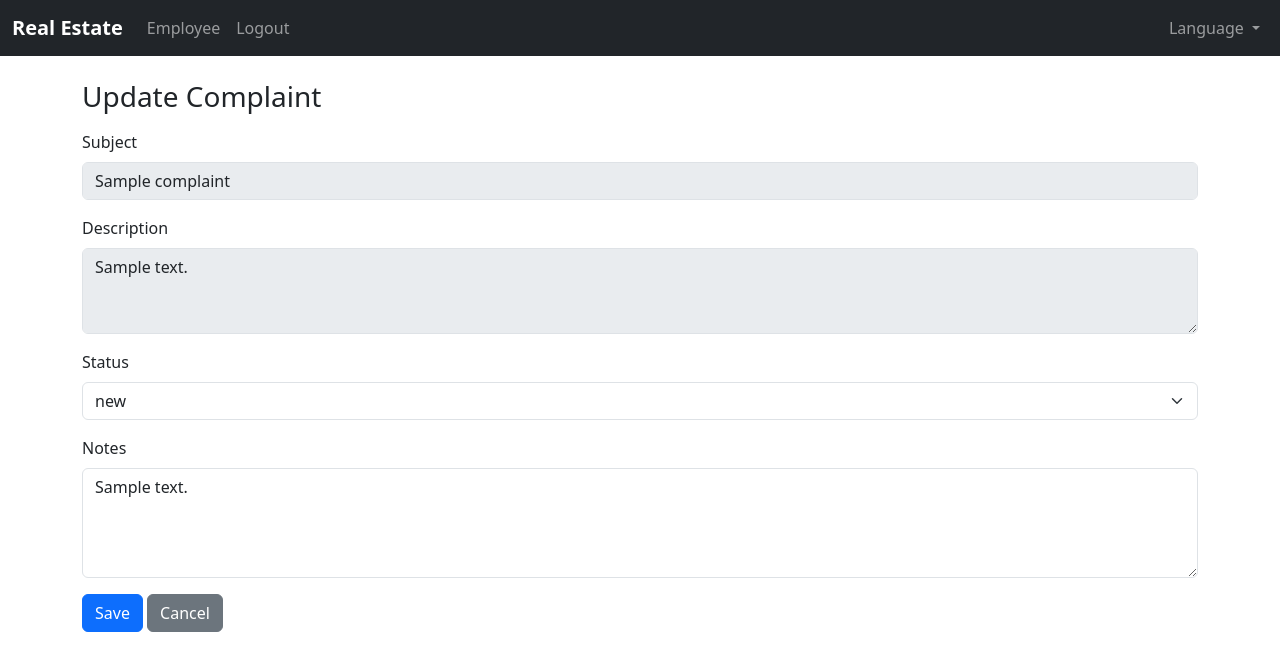
After one commit to realestatefuad1997-afk/realestate, a Flask app: page /employee/complaints/1/update in a window 1280 px wide. The commit adds this page. Shown: the top 671 px of the page. Run offline with Flask 3, Linux system fonts and the light colour scheme; a user stored in the database is signed in; tables that the repository leaves empty hold one stand-in row (values such as "Sample post"); parts of the project's set-up code (start-up, migrations or seed data) failed here and were passed over.

Commit message:
feat: Add notes and update functionality for maintenance and complaints (#27)
Co-authored-by: Cursor Agent <cursoragent@cursor.com>

```diff
--- a/app/employee/routes.py
+++ b/app/employee/routes.py
@@ -161,3 +161,45 @@ def contracts_create():
     properties = Property.query.all()
     tenants = User.query.filter_by(role="tenant").all()
     return render_template("employee/contract_form.html", properties=properties, tenants=tenants)
+
+
+@employee_bp.route("/maintenance/<int:req_id>/update", methods=["GET", "POST"])
+@login_required
+@employee_required
+def maintenance_update(req_id: int):
+    m = MaintenanceRequest.query.get_or_404(req_id)
+    if request.method == "POST":
+        status = (request.form.get("status") or "").strip()
+        notes = request.form.get("notes")
+        allowed_statuses = {"new", "in_progress", "resolved", "closed"}
+        if status and status not in allowed_statuses:
+            flash(_("Invalid status"), "danger")
+            return redirect(url_for("employee.maintenance_update", req_id=req_id))
+        if status:
+            m.status = status
+        m.notes = (notes or "").strip()
+        db.session.commit()
+        flash(_("Maintenance request updated"), "success")
+        return redirect(url_for("employee.dashboard"))
+    return render_template("employee/maintenance_update.html", m=m)
+
+
+@employee_bp.route("/complaints/<int:comp_id>/update", methods=["GET", "POST"])
+@login_required
+@employee_required
+def complaint_update(comp_id: int):
+    c = Complaint.query.get_or_404(comp_id)
+    if request.method == "POST":
+        status = (request.form.get("status") or "").strip()
+        notes = request.form.get("notes")
+        allowed_statuses = {"new", "reviewing", "resolved", "closed"}
+        if status and status not in allowed_statuses:
+            flash(_("Invalid status"), "danger")
+            return redirect(url_for("employee.complaint_update", comp_id=comp_id))
+        if status:
+            c.status = status
+        c.notes = (notes or "").strip()
+        db.session.commit()
+        flash(_("Complaint updated"), "success")
+        return redirect(url_for("employee.dashboard"))
+    return render_template("employee/complaint_update.html", c=c)
--- a/app/models.py
+++ b/app/models.py
@@ -111,6 +111,7 @@ class MaintenanceRequest(db.Model, TimestampMixin):
     title = db.Column(db.String(200), nullable=False)
     description = db.Column(db.Text, nullable=False)
     status = db.Column(db.String(50), nullable=False, default="new")  # new, in_progress, resolved, closed
+    notes = db.Column(db.Text)
 
 
 class Complaint(db.Model, TimestampMixin):
@@ -121,3 +122,4 @@ class Complaint(db.Model, TimestampMixin):
     subject = db.Column(db.String(200), nullable=False)
     description = db.Column(db.Text, nullable=False)
     status = db.Column(db.String(50), nullable=False, default="new")  # new, reviewing, resolved, closed
+    notes = db.Column(db.Text)
--- /dev/null
+++ b/app/templates/employee/complaint_update.html
@@ -0,0 +1,30 @@
+{% extends 'base.html' %}
+{% block title %}{{ _('Update Complaint') }}{% endblock %}
+{% block content %}
+<h3 class="mb-3">{{ _('Update Complaint') }}</h3>
+<form method="post">
+  <div class="mb-3">
+    <label class="form-label">{{ _('Subject') }}</label>
+    <input type="text" class="form-control" value="{{ c.subject }}" disabled>
+  </div>
+  <div class="mb-3">
+    <label class="form-label">{{ _('Description') }}</label>
+    <textarea class="form-control" rows="3" disabled>{{ c.description }}</textarea>
+  </div>
+  <div class="mb-3">
+    <label class="form-label">{{ _('Status') }}</label>
+    <select name="status" class="form-select">
+      {% set statuses = ['new', 'reviewing', 'resolved', 'closed'] %}
+      {% for s in statuses %}
+      <option value="{{ s }}" {{ 'selected' if c.status==s else '' }}>{{ s }}</option>
+      {% endfor %}
+    </select>
+  </div>
+  <div class="mb-3">
+    <label class="form-label">{{ _('Notes') }}</label>
+    <textarea name="notes" class="form-control" rows="4">{{ c.notes or '' }}</textarea>
+  </div>
+  <button class="btn btn-primary" type="submit">{{ _('Save') }}</button>
+  <a class="btn btn-secondary" href="{{ url_for('employee.dashboard') }}">{{ _('Cancel') }}</a>
+</form>
+{% endblock %}
```
Also changed, not shown: app/templates/employee/dashboard.html (+16 -4 lines), app/templates/employee/maintenance_update.html (added, +30 -0 lines), migrations/versions/33643475483d_add_notes_to_maintenance_and_complaints.py (added, +68 -0 lines), instance/app.db.
